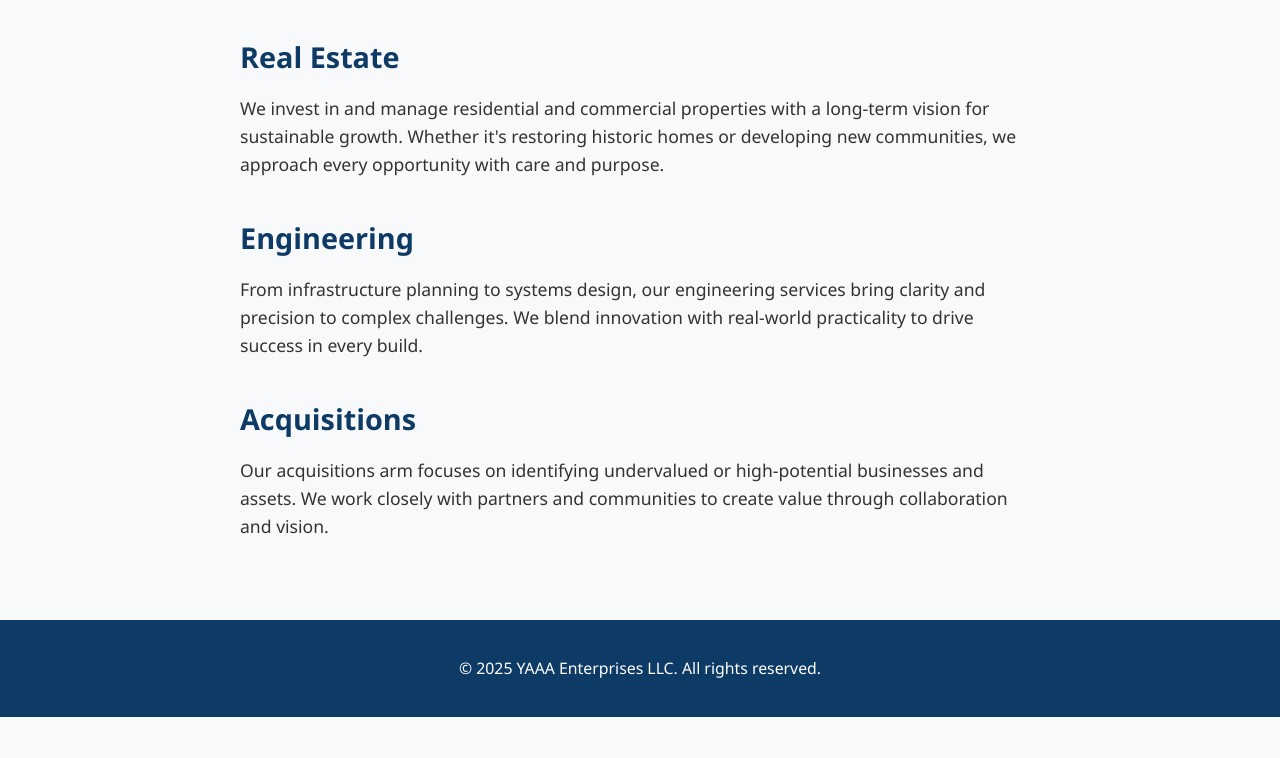
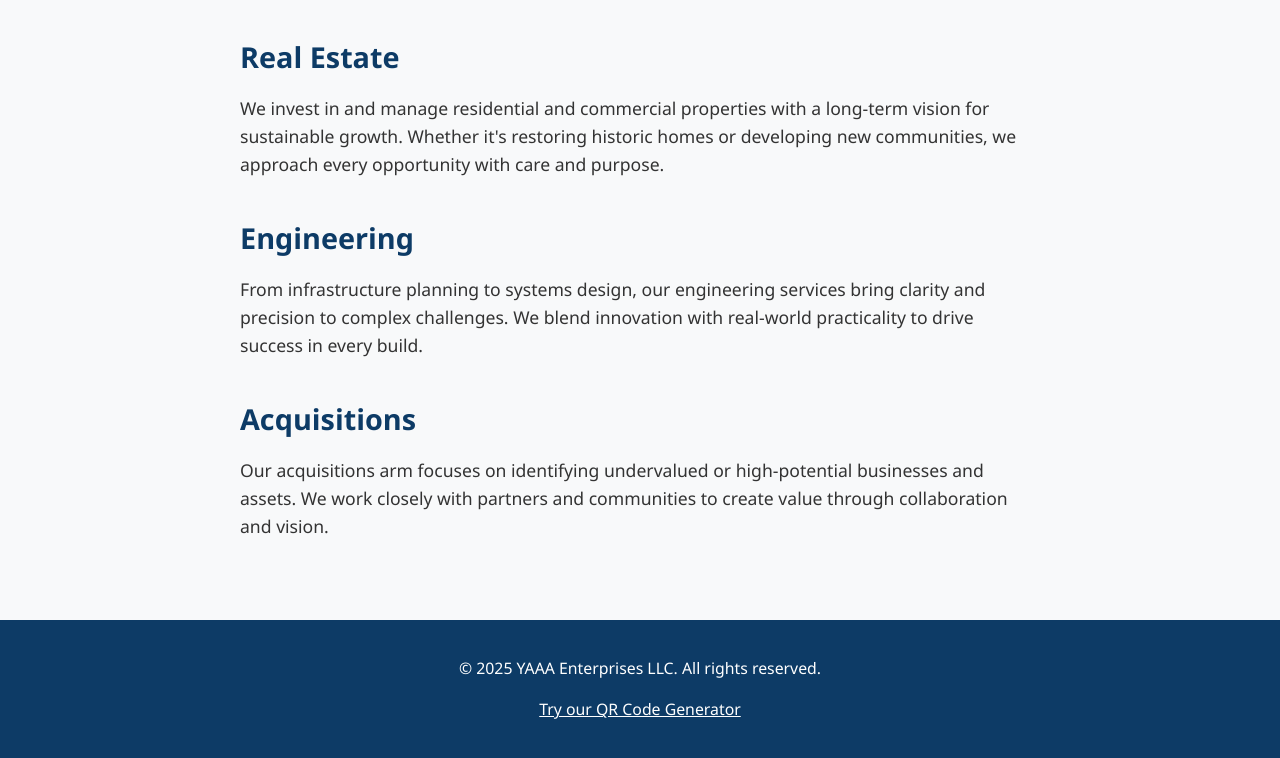
Before and after one commit to apmitchell/yaaaenterprisellc, a plain HTML site: page index.html in a window 1280 px wide. Shown: the part 434-1192 px from the top of the page. Before the commit the page ends 1151 px from the top, so only its background shows below. Drawn offline with Linux system fonts and the light colour scheme.

Commit message:
Update index.html

```diff
--- a/index.html
+++ b/index.html
@@ -99,6 +99,7 @@
     </script>
 
     <p>© 2025 YAAA Enterprises LLC. All rights reserved.</p>
+    <p><a href="/qr-coder/" style="color: #fff; text-decoration: underline;">Try our QR Code Generator</a></p>
   </footer>
 </body>
 </html>
```
